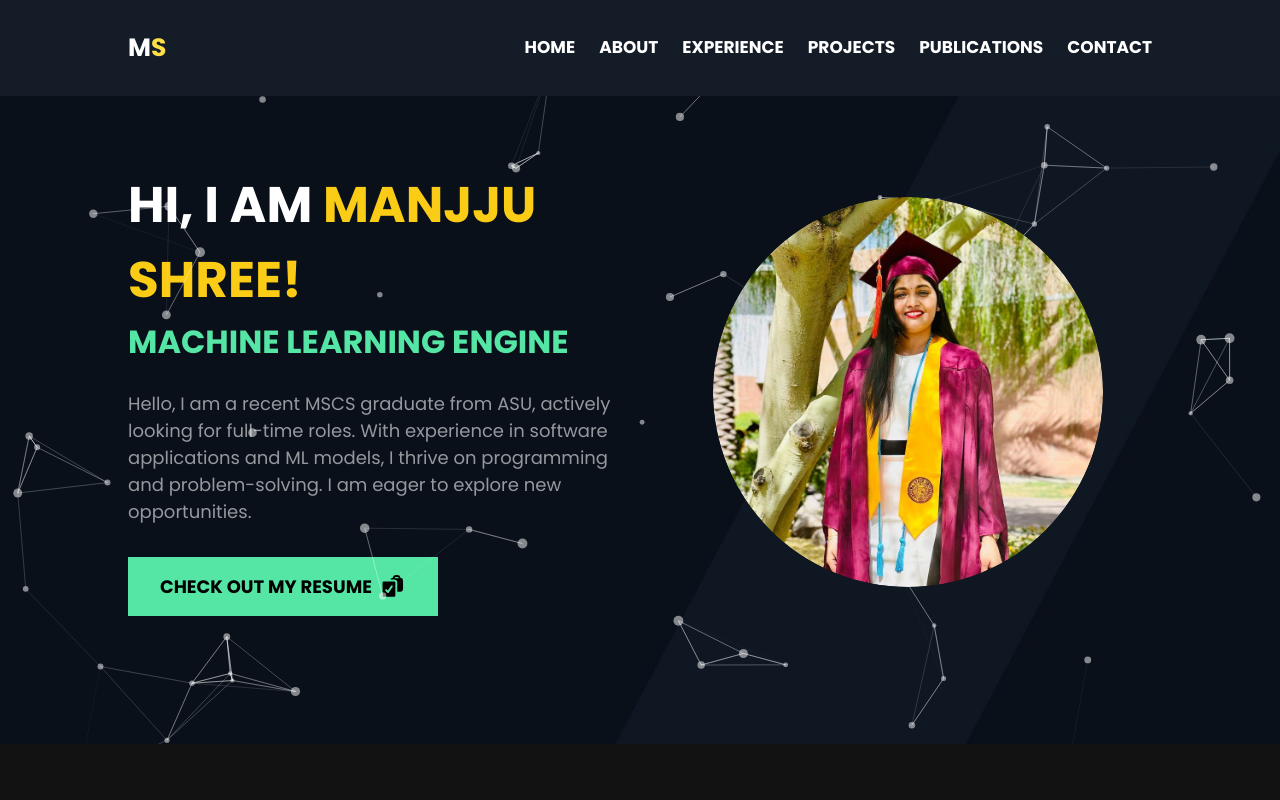
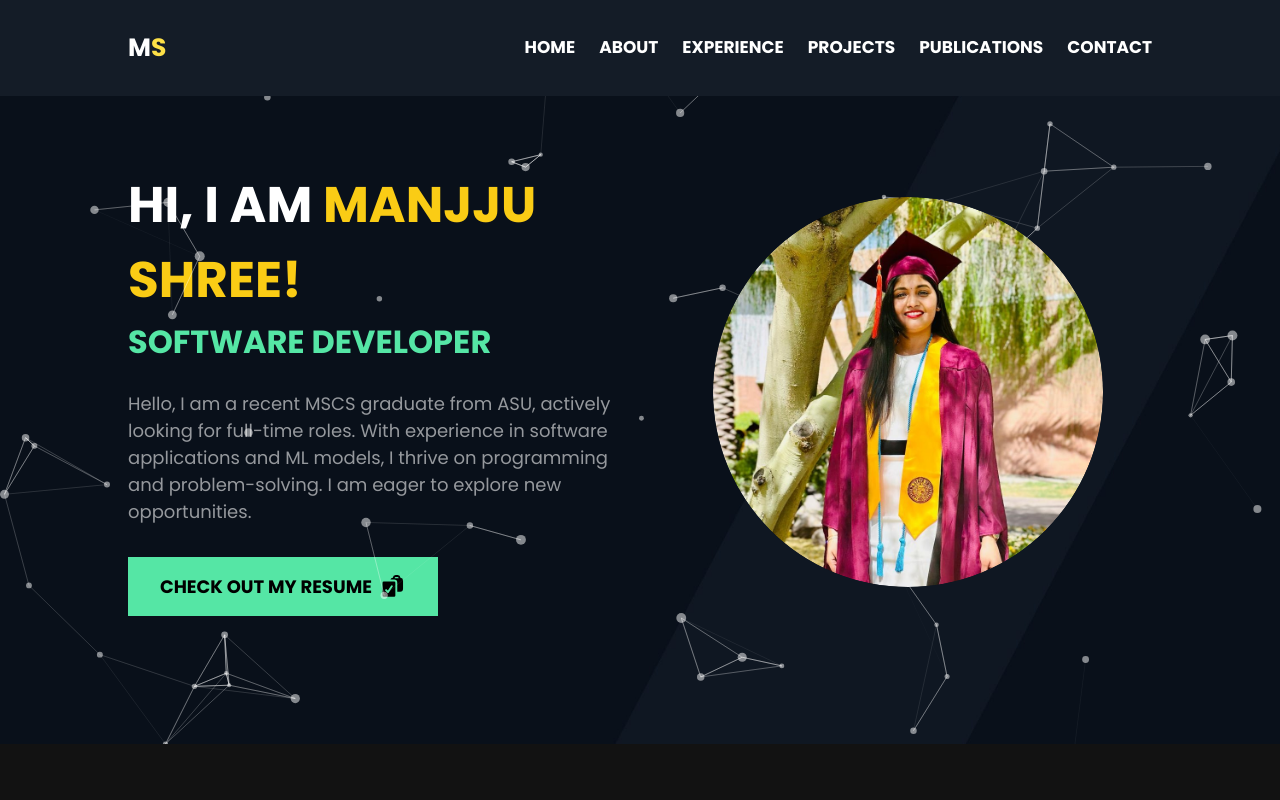
Before and after one commit to manju1201/MyPortfolio, a Next.js app: page / in a window 1280 px wide. Shown: the top 800 px of the page. Built offline with nearby package versions, Linux system fonts and the light colour scheme.

Commit message:
hero edit on texteffect

```diff
--- a/Components/TextEffect.tsx
+++ b/Components/TextEffect.tsx
@@ -7,10 +7,10 @@ const TextEffect = () => {
         // Same substring at the start will only be typed out once, initially
         'Software Developer',
         1000, // wait 1s before replacing "Mice" with "Hamsters"
-        'Full Stack Developer',
-        1000,
-        'Machine Learning Engineer',
-        1000,
+        // 'Full Stack Developer',
+        // 1000,
+        // 'Machine Learning Engineer',
+        // 1000,
       ]}
       speed={50}
       className='text-[2rem] md:text-[2rem] text-[#55e6a5] font-bold uppercase'
```
